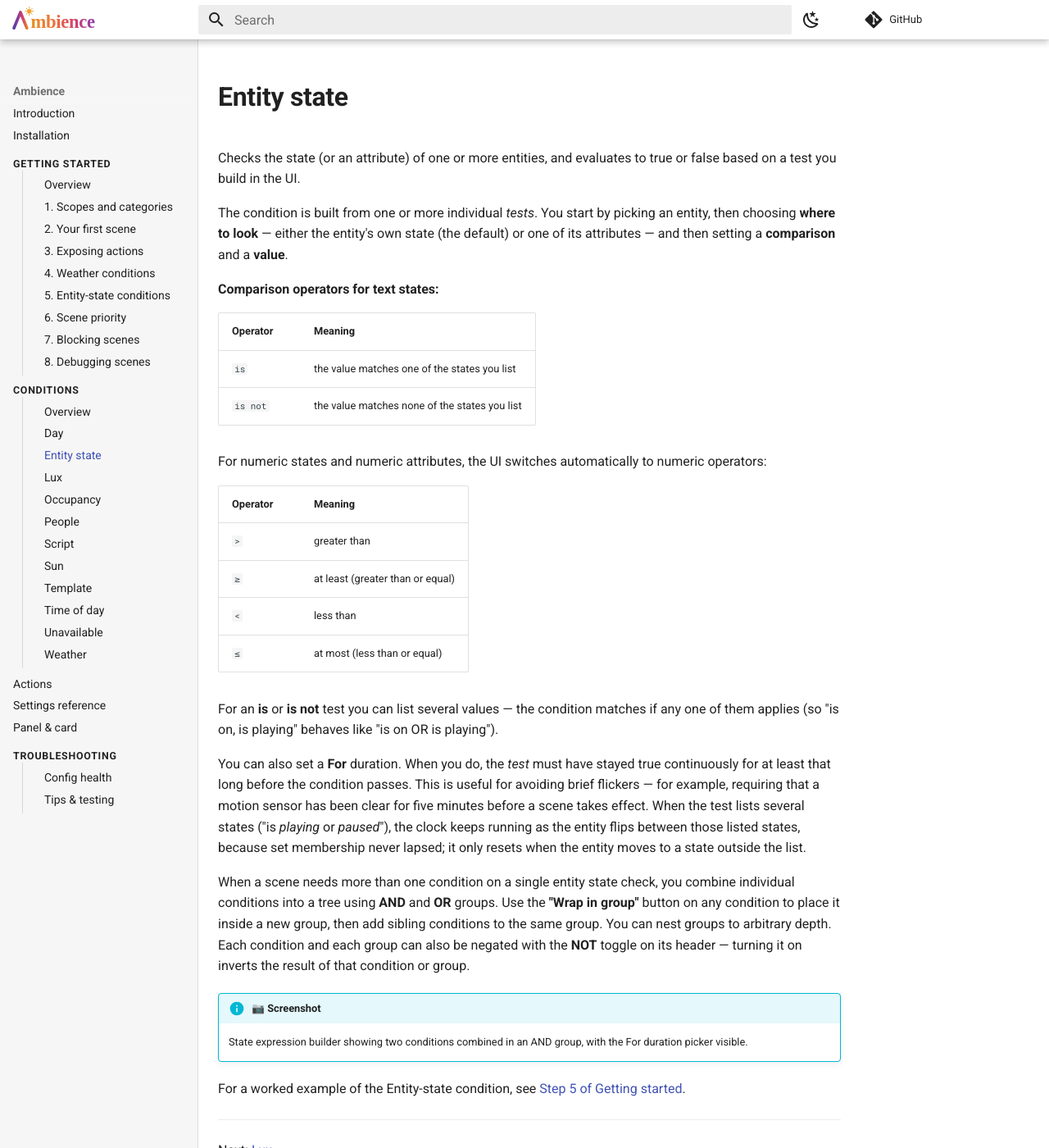
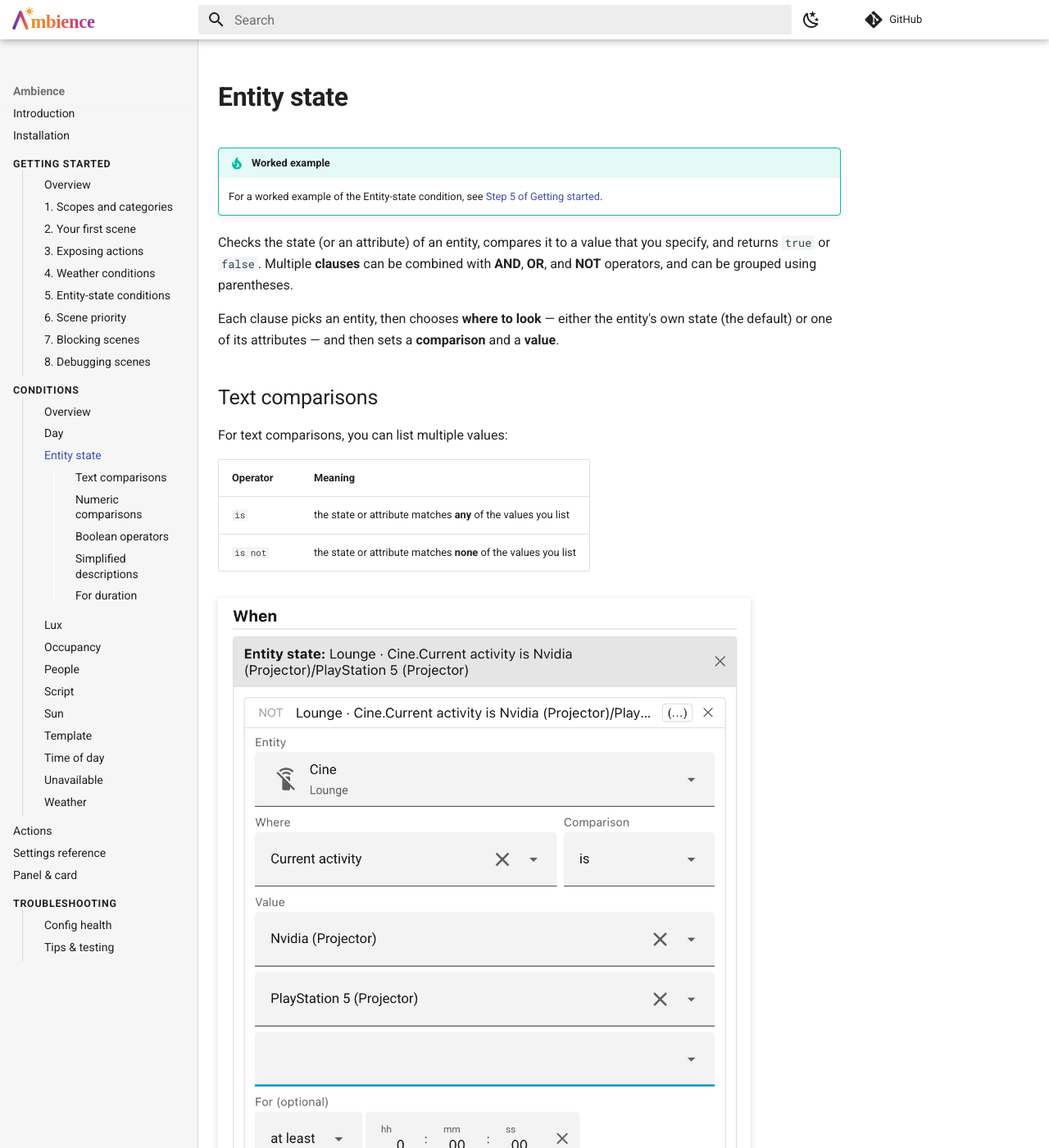
Before and after one commit to clintongormley/ambience, an MkDocs documentation site: the page built from docs/conditions/entity-state.md, in a window 1280 px wide and 1400 px high. Shown: the whole window at 82% size. Built offline with MkDocs 1.6.1 and Material for MkDocs 9.7.7, drawn with Linux system fonts in a browser that asks for light colours; comment, search, counter and statistics services are not loaded; some of the changed text lies outside the part shown.

Commit message:
docs: expand entity-state condition with boolean logic and examples
Document AND/OR/NOT clause grouping, simplified vs raw descriptions,
and add worked screenshots (text/numeric values, boolean examples).
Point the For-duration section at the shared conditions index.

```diff
--- a/docs/conditions/entity-state.md
+++ b/docs/conditions/entity-state.md
@@ -1,19 +1,31 @@
 # Entity state
 
-Checks the state (or an attribute) of one or more entities, and evaluates to
-true or false based on a test you build in the UI.
+!!! tip "Worked example"
 
-The condition is built from one or more individual *tests*. You start by picking
-an entity, then choosing **where to look** — either the entity's own state (the
-default) or one of its attributes — and then setting a **comparison** and a
-**value**.
+    For a worked example of the Entity-state condition, see
+    [Step 5 of Getting started](../getting-started/step-5-entity-state-conditions.md).
 
-**Comparison operators for text states:**
+Checks the state (or an attribute) of an entity, compares it to a value that you
+specify, and returns `true` or `false`. Multiple **clauses** can be combined
+with **AND**, **OR**, and **NOT** operators, and can be grouped using
+parentheses.
 
-| Operator | Meaning                                       |
-| -------- | --------------------------------------------- |
-| `is`     | the value matches one of the states you list  |
-| `is not` | the value matches none of the states you list |
+Each clause picks an entity, then chooses **where to look** — either the
+entity's own state (the default) or one of its attributes — and then sets a
+**comparison** and a **value**.
+
+## Text comparisons
+
+For text comparisons, you can list multiple values:
+
+| Operator | Meaning                                                        |
+| -------- | -------------------------------------------------------------- |
+| `is`     | the state or attribute matches **any** of the values you list  |
+| `is not` | the state or attribute matches **none** of the values you list |
+
+![Text value comparison.](../images/conditions/entity-state/text-values.png "Text value comparison.")
+
+## Numeric comparisons
 
 For numeric states and numeric attributes, the UI switches automatically to
 numeric operators:
@@ -25,32 +37,58 @@ numeric operators:
 | `<`      | less than                        |
 | `≤`      | at most (less than or equal)     |
 
-For an **is** or **is not** test you can list several values — the condition
-matches if any one of them applies (so "is on, is playing" behaves like "is on
-OR is playing").
+![Numeric value comparison.](../images/conditions/entity-state/numeric-values.png "Numeric value comparison.")
 
-You can also set a **For** duration. When you do, the *test* must have stayed
-true continuously for at least that long before the condition passes. This is
-useful for avoiding brief flickers — for example, requiring that a motion sensor
-has been clear for five minutes before a scene takes effect. When the test lists
-several states ("is *playing* or *paused*"), the clock keeps running as the
-entity flips between those listed states, because set membership never lapsed;
-it only resets when the entity moves to a state outside the list.
+## Boolean operators
 
-When a scene needs more than one condition on a single entity state check, you
-combine individual conditions into a tree using **AND** and **OR** groups. Use
-the **"Wrap in group"** button on any condition to place it inside a new group,
-then add sibling conditions to the same group. You can nest groups to arbitrary
-depth. Each condition and each group can also be negated with the **NOT** toggle
-on its header — turning it on inverts the result of that condition or group.
+When a scene needs more than one clause, you combine them using **AND** and
+**OR** groups. Use the **"(…)"** (wrap-in-group) button on any clause to place
+it inside a new group, then add sibling clauses to the same group. You can nest
+groups to arbitrary depth. Each clause and each group can also be negated with
+the **NOT** toggle on its header — turning it on inverts the result of that
+clause or group.
 
-!!! info "📷 Screenshot"
+In the following example, we want to turn on the Power Shower when the water
+flow is over 5L/min and somebody has been present in at least one of the showers
+for at least 3 seconds.
 
-    State expression builder showing two conditions combined in an AND group, with
-    the For duration picker visible.
+![Boolean logic example.](../images/conditions/entity-state/boolean-1.png "Boolean logic example.")
 
-For a worked example of the Entity-state condition, see
-[Step 5 of Getting started](../getting-started/step-5-entity-state-conditions.md).
+!!! tip "Drag handles"
+
+    The **⠿** drag handles can be used to drag clauses from one group to another.
+
+## Simplified descriptions
+
+As you build the expression, Ambience shows it back as a plain-language summary
+that tidies the logic to read naturally rather than mirroring the raw tree. A
+**NOT** on a simple `is` clause is folded inline — *"Lamp is on"* under a NOT
+becomes *"Lamp is NOT on"*, instead of *"NOT Lamp is on"*.
+
+The following is a complicated example where we want a **blocking scene** to
+prevent us turning off the power shower until either the water flow is under
+5L/min or all of the showers have been vacant for at least 5 seconds.
+
+![Complicated blocking scene with entity state condition.](../images/conditions/entity-state/boolean-2.png "Complicated blocking scene with entity state condition.")
+
+The "raw" description of the condition reads as follows:
+
+_NOT ((Main Bathroom · Zone Shower is Clear for ≥5s AND Bedroom 2 · Zone Shower
+is Clear for ≥5s AND Bedroom 1 · Zone Shower is Clear for ≥5s) OR Balcony ·
+Water pump Flow [L] (VF) < 5)._
+
+The simplified version is easier to read and understand:
+
+_Block until (Main Bathroom · Zone Shower is Clear for ≥5s AND Bedroom 2 · Zone
+Shower is Clear for ≥5s AND Bedroom 1 · Zone Shower is Clear for ≥5s) OR Balcony
+· Water pump Flow [L] (VF) < 5_.
+
+## For duration
+
+You can also set a **For** duration on the condition, so it only passes once its
+test has stayed continuously true for more than or less than the specified
+duration. See [The "for" duration](index.md#the-for-duration) for the details,
+including how the clock behaves when a clause lists several states.
 
 ______________________________________________________________________
 
```
Also changed, not shown: docs/images/conditions/entity-state/boolean-1.png (added), docs/images/conditions/entity-state/boolean-2.png (added), docs/images/conditions/entity-state/numeric-values.png (added), docs/images/conditions/entity-state/text-values.png (added).
